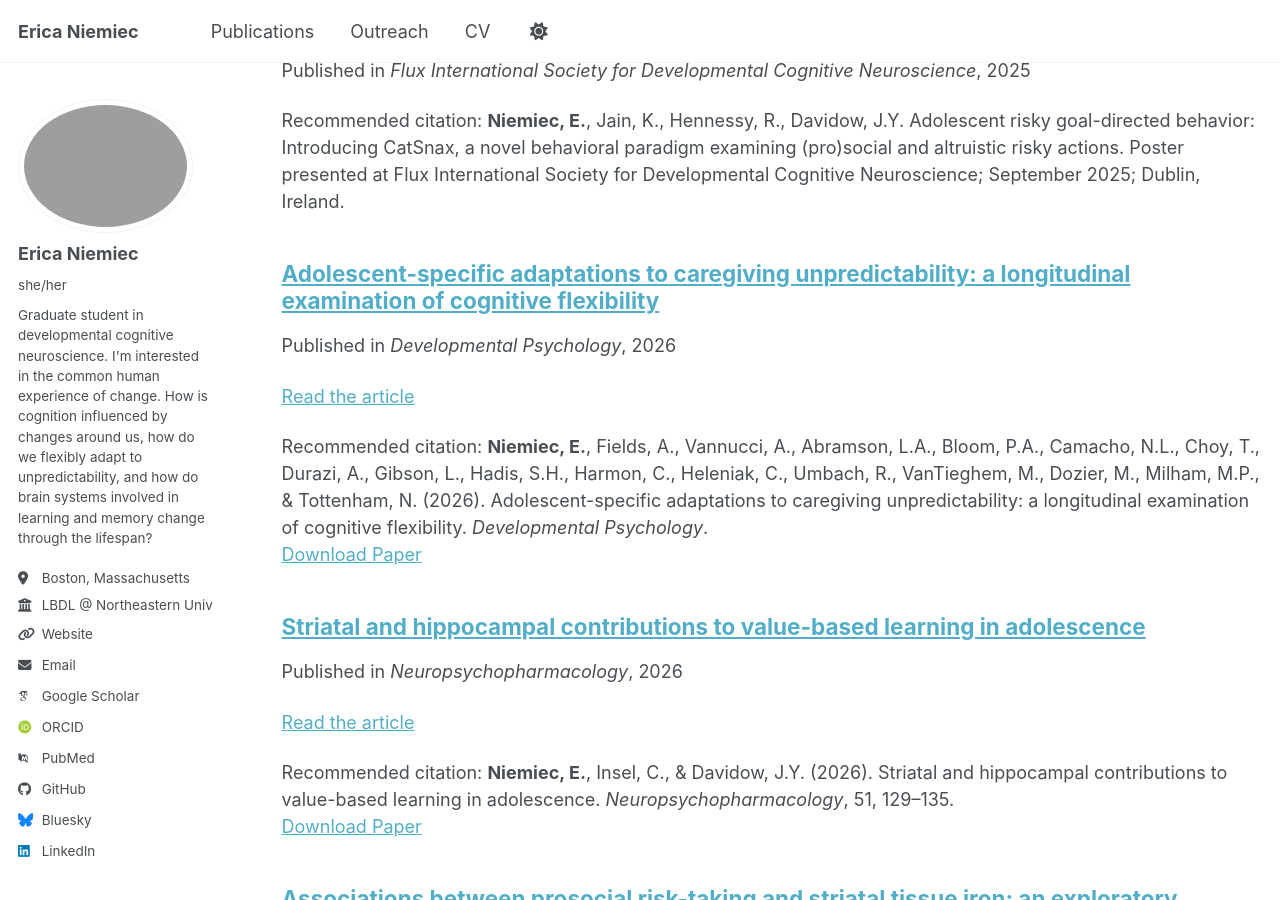
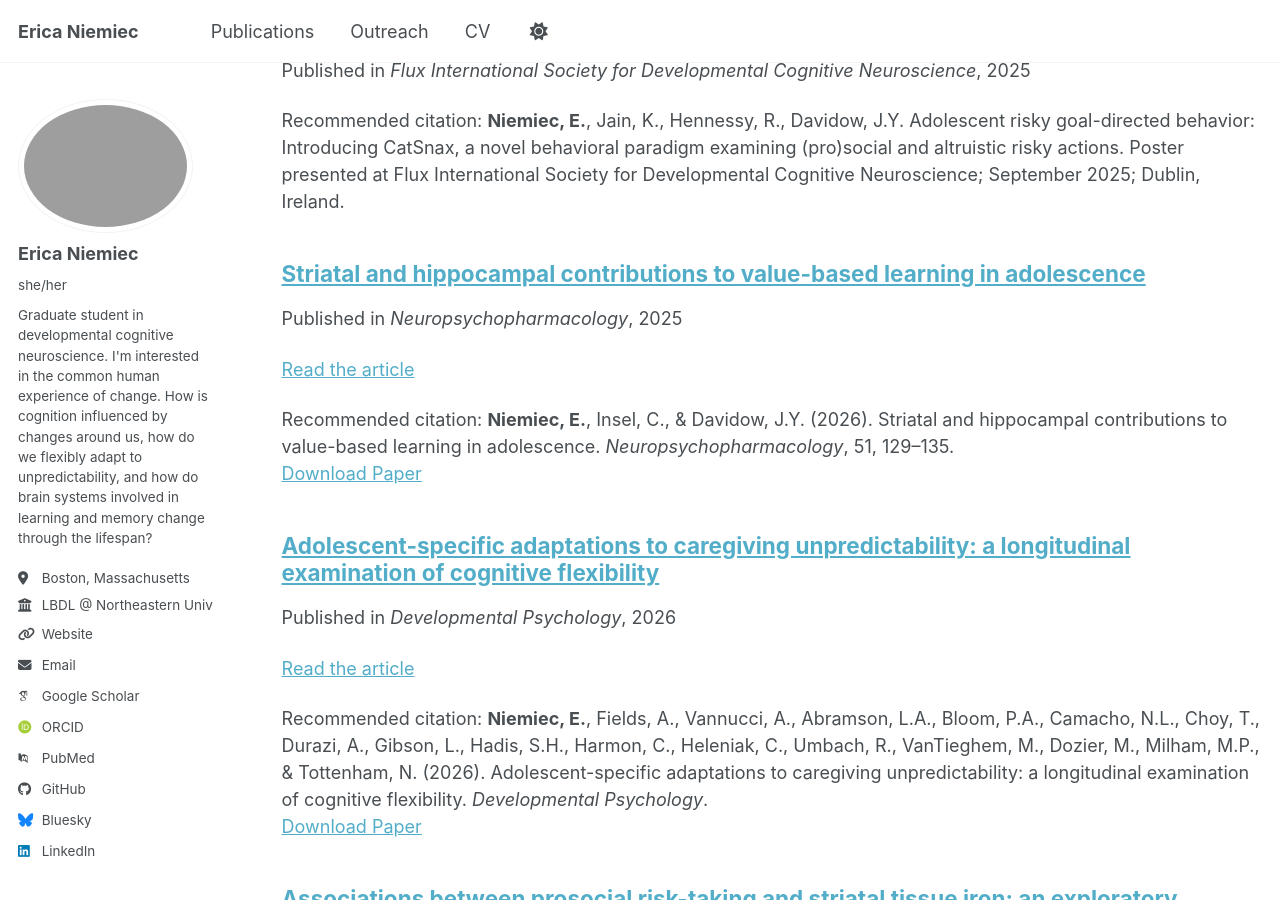
Before and after one commit to ericaniemiec/ericaniemiec.github.io, a Jekyll site: the page built from _pages/collection-archive.html, in a window 1280 px wide and 900 px high, scrolled down 1198 px. Built offline with Jekyll 4.4.1, drawn with Linux system fonts in a browser that asks for light colours; some web fonts are replaced; a script bundle is joined from its source files by our own code; library files that are not in the unit come from our copies.

Commit message:
Update 2026-01-01-striatal-hippocampal-contributions-value-based-learning.md

```diff
--- a/_publications/2026-01-01-striatal-hippocampal-contributions-value-based-learning.md
+++ b/_publications/2026-01-01-striatal-hippocampal-contributions-value-based-learning.md
@@ -3,7 +3,7 @@ title: 'Striatal and hippocampal contributions to value-based learning in adoles
 collection: publications
 category: manuscripts
 permalink: /publication/2026-01-01-striatal-hippocampal-contributions-value-based-learning
-date: 2026-01-01
+date: 2025-09-10
 venue: 'Neuropsychopharmacology'
 paperurl: 'https://doi.org/10.1038/s41386-025-02260-7'
 citation: '<strong>Niemiec, E.</strong>, Insel, C., & Davidow, J.Y. (2026). Striatal and hippocampal contributions to value-based learning in adolescence. <i>Neuropsychopharmacology</i>, 51, 129–135.'
```
